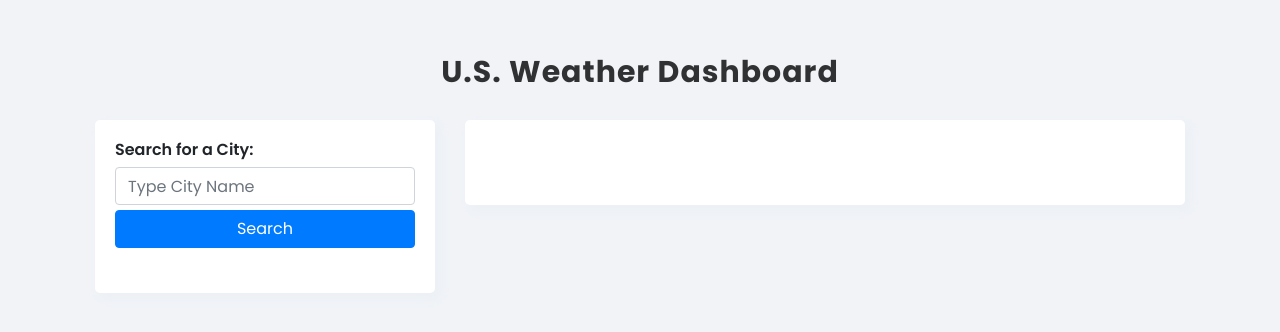
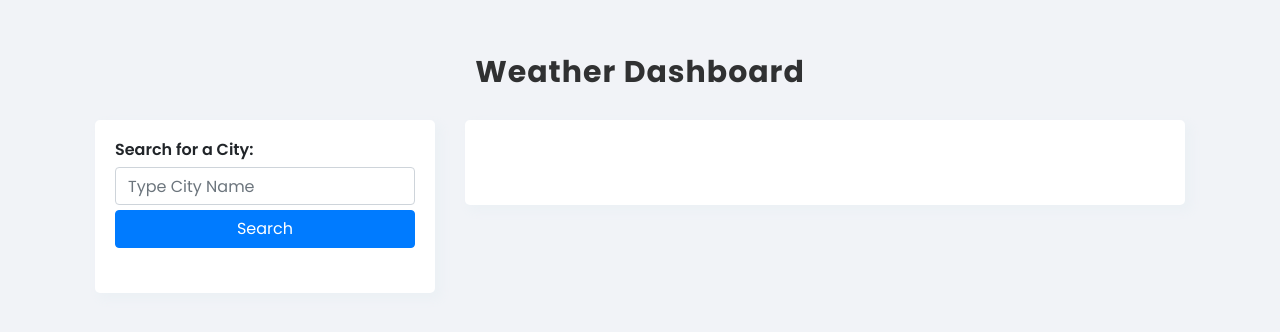
Before and after one commit to jihyeonoh12/week6_hw, a plain HTML site: page index.html in a window 1280 px wide. Drawn offline with nearby package versions, Linux system fonts and the light colour scheme.

Commit message:
Update index.html

```diff
--- a/index.html
+++ b/index.html
@@ -20,7 +20,7 @@
 
     <div class="container">
         <div class="row">
-        <h1 id="heading">U.S. Weather Dashboard</h1>
+        <h1 id="heading">Weather Dashboard</h1>
         </div>
 
         <div class="row content-body">
```
